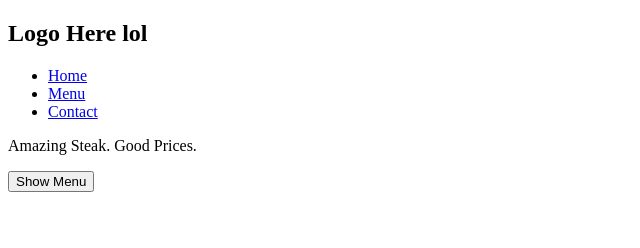
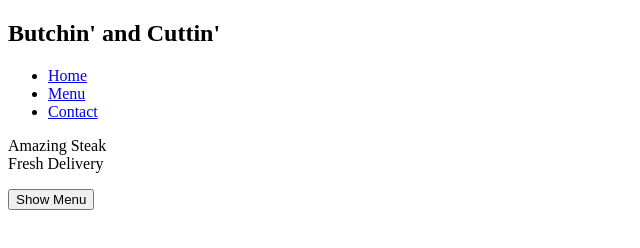
Before and after one commit to omardevelops/Odin_Restaurant, a plain HTML site: page index.html in a window 1280 px wide. Shown: the whole page, without its empty margins (0-640 px from the left). Drawn offline with Linux system fonts and the light colour scheme.

Commit message:
landing page complete

```diff
--- a/index.html
+++ b/index.html
@@ -11,7 +11,7 @@
 
 <body>
     <nav>
-        <h1>Logo Here lol</h1>
+        <h1>Butchin' and Cuttin'</h1>
         <ul>
             <li><a href="home">Home</a></li>
             <li><a href="menu">Menu</a></li>
@@ -21,7 +21,7 @@
     <div id="home-top">
         <!-- <img src="steak.jpg" alt="steak" width="200"> -->
         <div id="home-top-content">
-            <p>Amazing Steak. Good Prices.</p>
+            <p>Amazing Steak<br> Fresh Delivery</p>
             <button>Show Menu</button>
         </div>
     </div>
```
